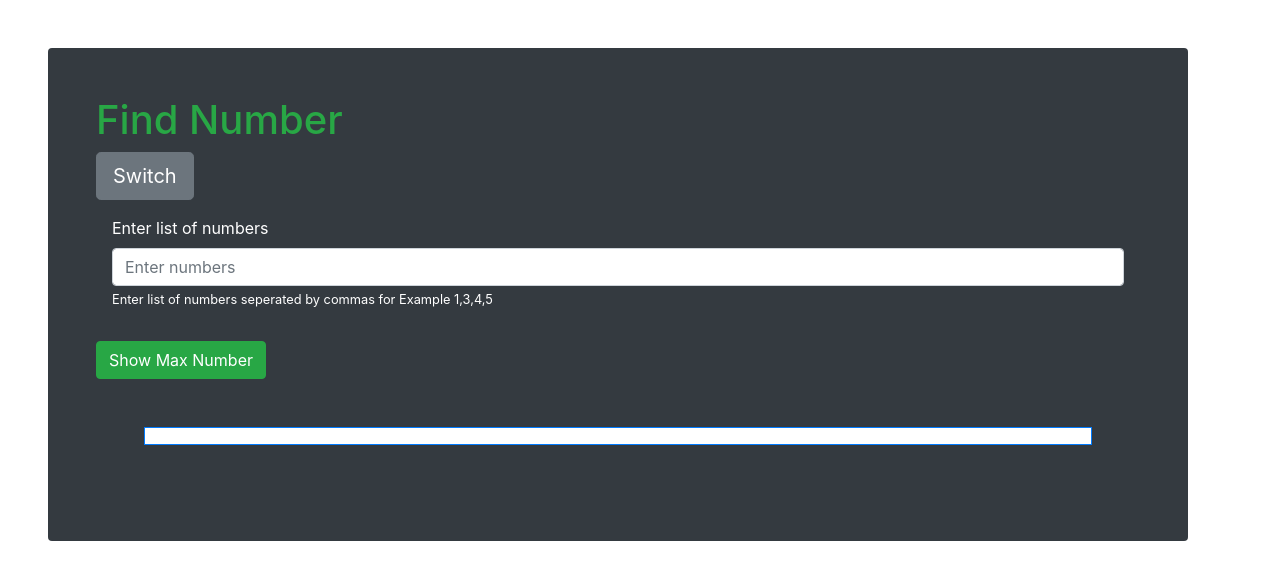
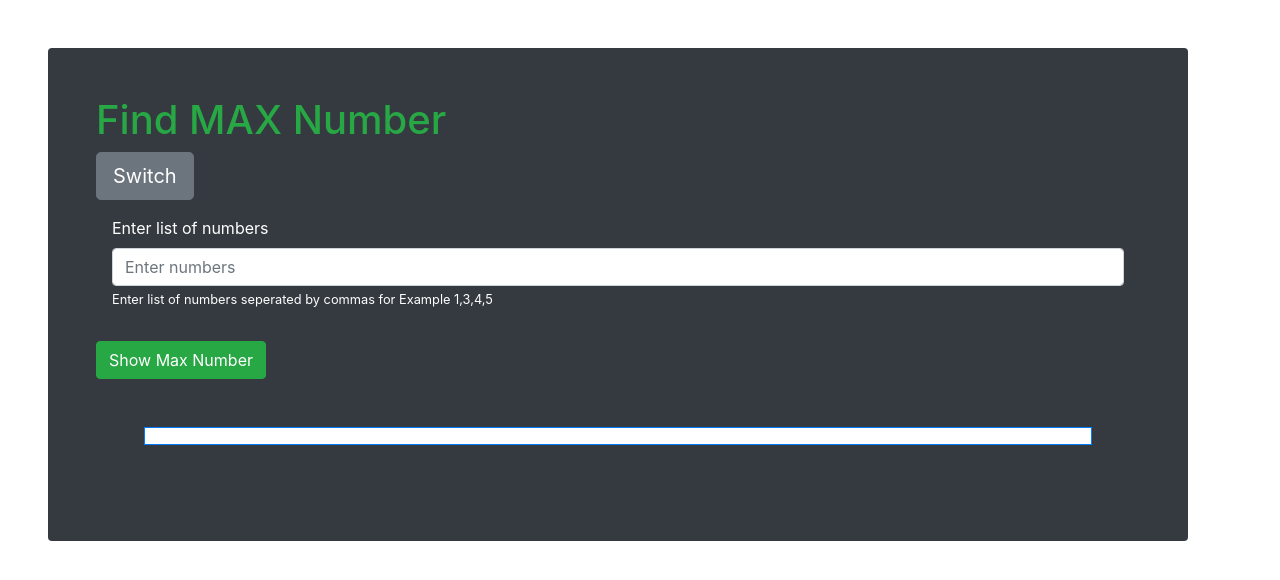
Before and after one commit to Thuglifescientist2018/findminmaxnumber, a plain HTML site: page index.html in a window 1280 px wide. Drawn offline with nearby package versions, Linux system fonts and the light colour scheme.

Commit message:
minor <span> fix

```diff
--- a/index.html
+++ b/index.html
@@ -10,7 +10,7 @@
 <body>
 
     <form class="p-2 bg-dark text-white container m-5 p-5 rounded">
-        <h1 id="findMaxNumber" class="text-success">Find <span id="minormaxDisplay"></span> Number</h1>
+        <h1 id="findMaxNumber" class="text-success">Find <span id="minormaxDisplay">MAX</span> Number</h1>
         <button type="submit" id="switchBtn" class="btn btn-secondary btn-lg ">Switch</button>
         <div class="form-group p-3">
           <label for="numbers">Enter list of numbers</label>
```
